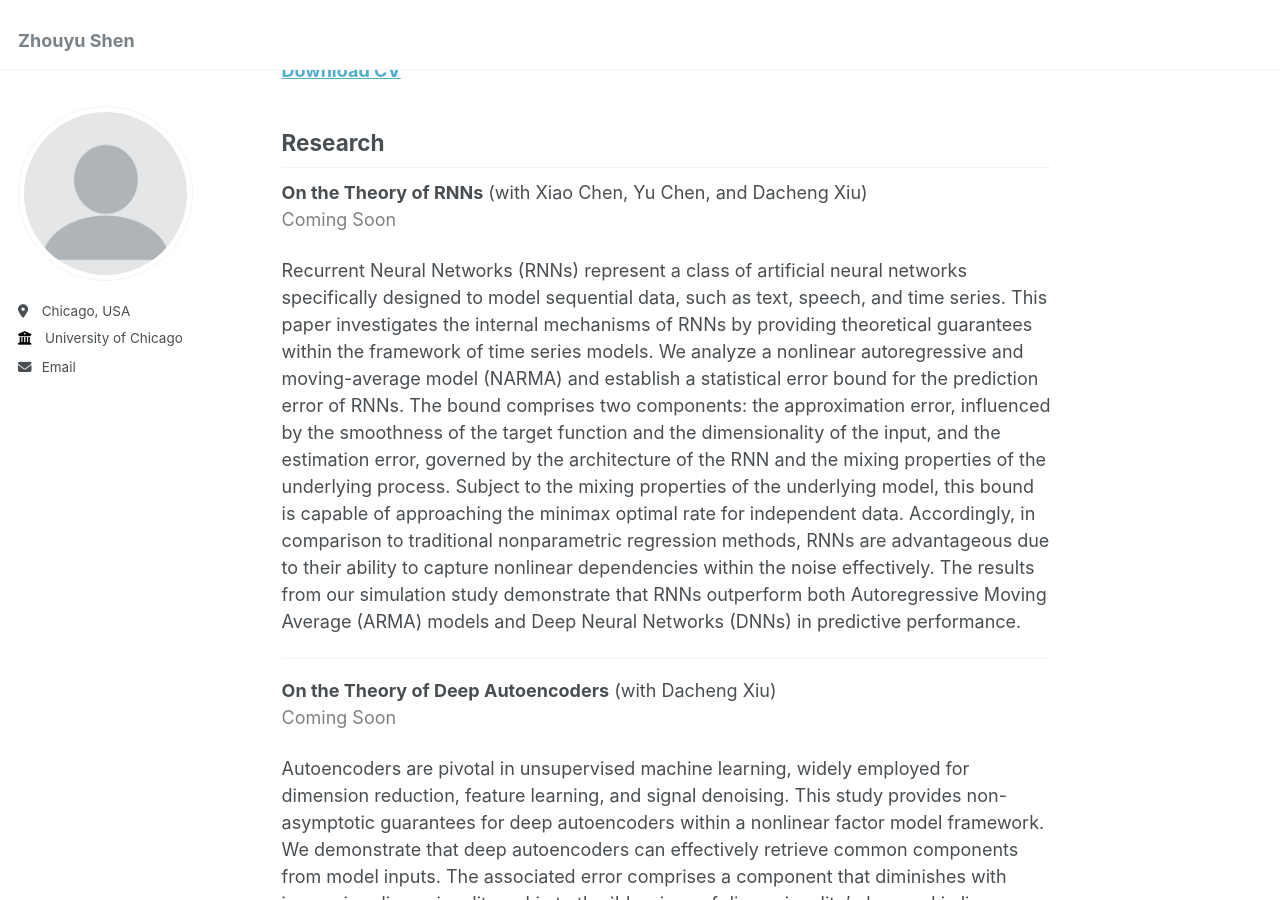
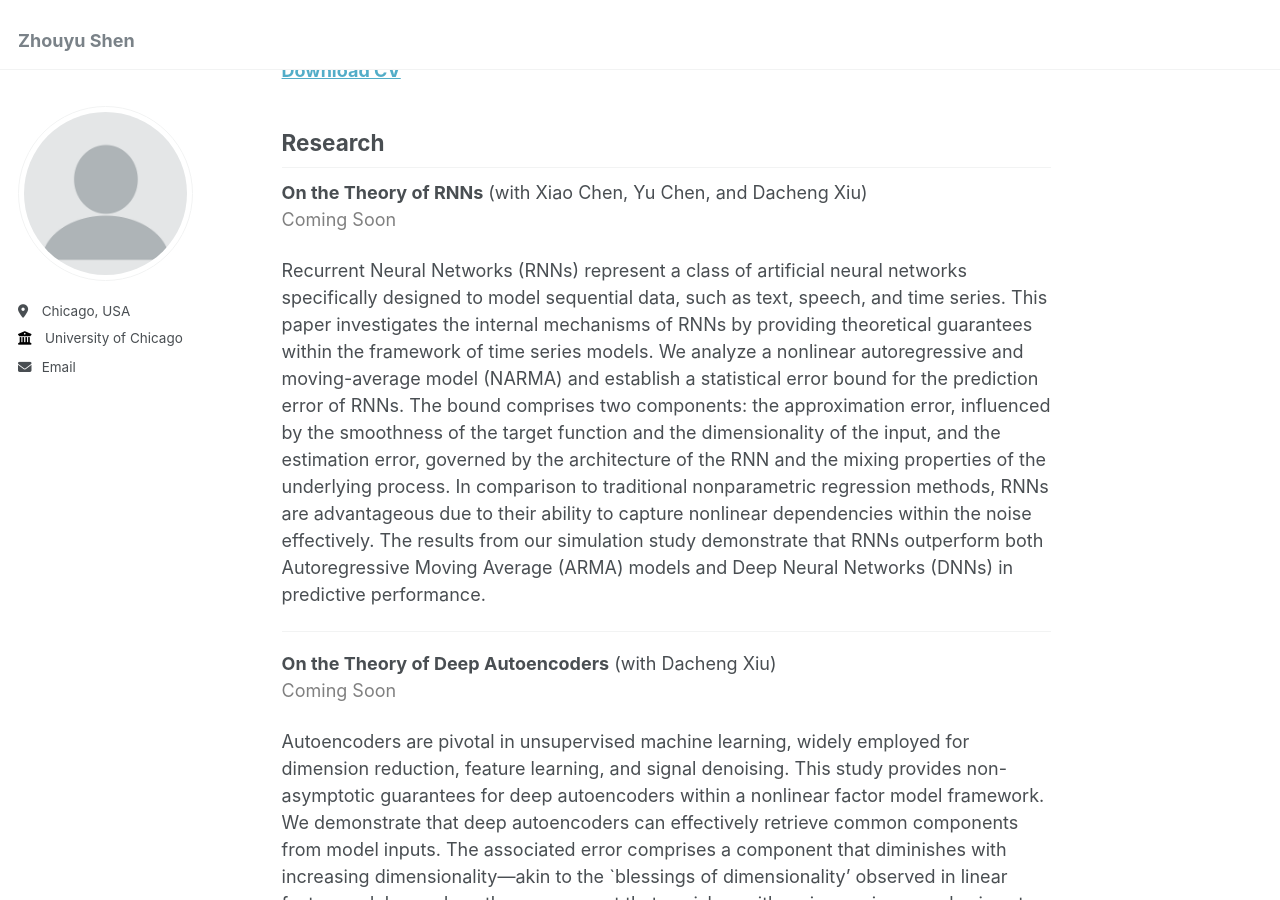
Before and after one commit to szyu123/zhouyushen, a Jekyll site: the page built from _pages/about.md, in a window 1280 px wide and 900 px high, scrolled down 327 px. Built offline with Jekyll 4.4.1, drawn with Linux system fonts in a browser that asks for light colours.

Commit message:
Update about.md

```diff
--- a/_pages/about.md
+++ b/_pages/about.md
@@ -17,7 +17,7 @@ I am a final-year Ph.D. student in Econometrics and Statistics at the University
 **On the Theory of RNNs** (with Xiao Chen, Yu Chen, and Dacheng Xiu)
 <span style="color:gray;">Coming Soon</span>
 
-Recurrent Neural Networks (RNNs) represent a class of artificial neural networks specifically designed to model sequential data, such as text, speech, and time series. This paper investigates the internal mechanisms of RNNs by providing theoretical guarantees within the framework of time series models. We analyze a nonlinear autoregressive and moving-average model (NARMA) and establish a statistical error bound for the prediction error of RNNs. The bound comprises two components: the approximation error, influenced by the smoothness of the target function and the dimensionality of the input, and the estimation error, governed by the architecture of the RNN and the mixing properties of the underlying process. Subject to the mixing properties of the underlying model, this bound is capable of approaching the minimax optimal rate for independent data. Accordingly, in comparison to traditional nonparametric regression methods, RNNs are advantageous due to their ability to capture nonlinear dependencies within the noise effectively. The results from our simulation study demonstrate that RNNs outperform both Autoregressive Moving Average (ARMA) models and Deep Neural Networks (DNNs) in predictive performance.
+Recurrent Neural Networks (RNNs) represent a class of artificial neural networks specifically designed to model sequential data, such as text, speech, and time series. This paper investigates the internal mechanisms of RNNs by providing theoretical guarantees within the framework of time series models. We analyze a nonlinear autoregressive and moving-average model (NARMA) and establish a statistical error bound for the prediction error of RNNs. The bound comprises two components: the approximation error, influenced by the smoothness of the target function and the dimensionality of the input, and the estimation error, governed by the architecture of the RNN and the mixing properties of the underlying process. In comparison to traditional nonparametric regression methods, RNNs are advantageous due to their ability to capture nonlinear dependencies within the noise effectively. The results from our simulation study demonstrate that RNNs outperform both Autoregressive Moving Average (ARMA) models and Deep Neural Networks (DNNs) in predictive performance.
 
 ---
 
```
